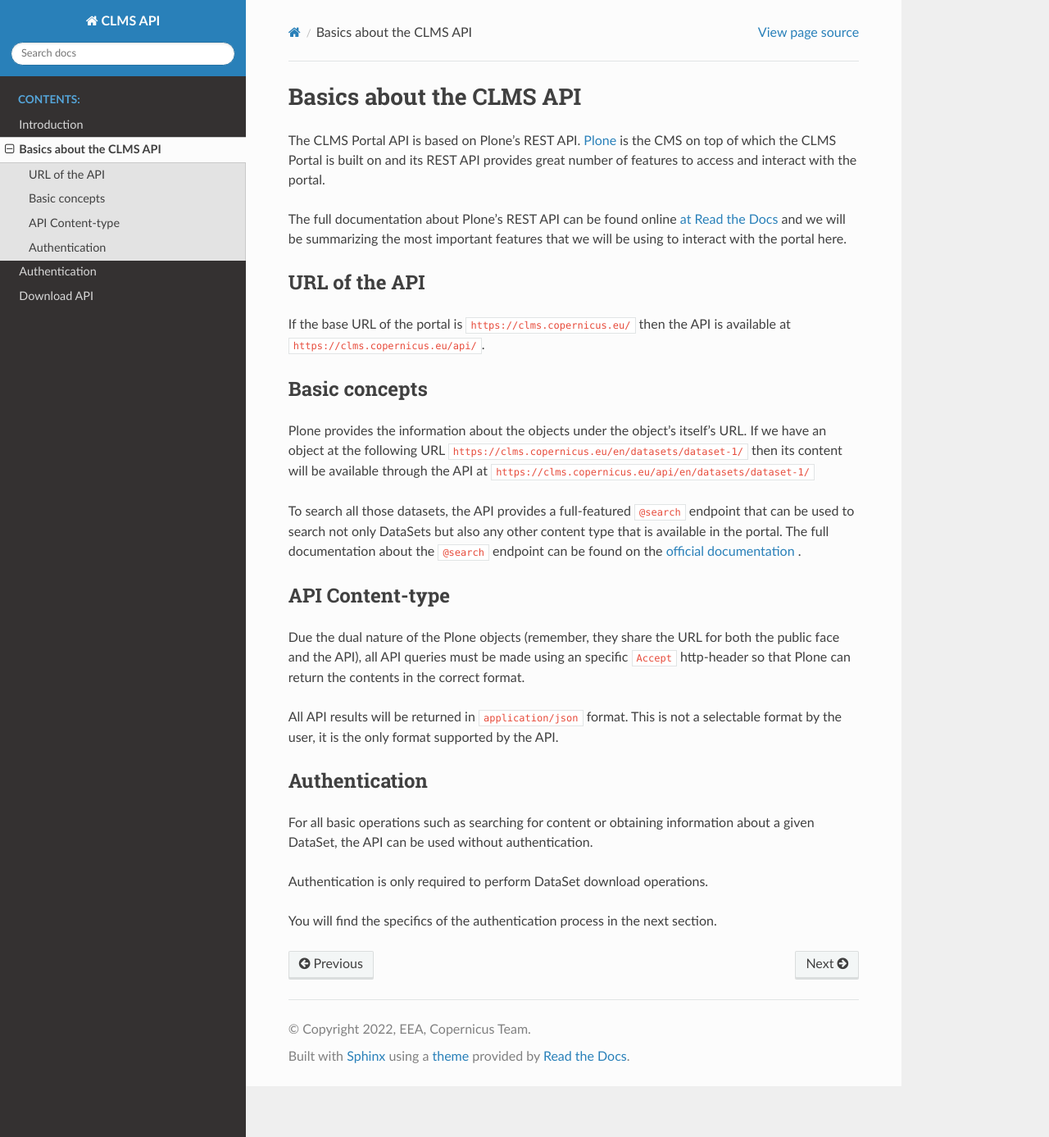
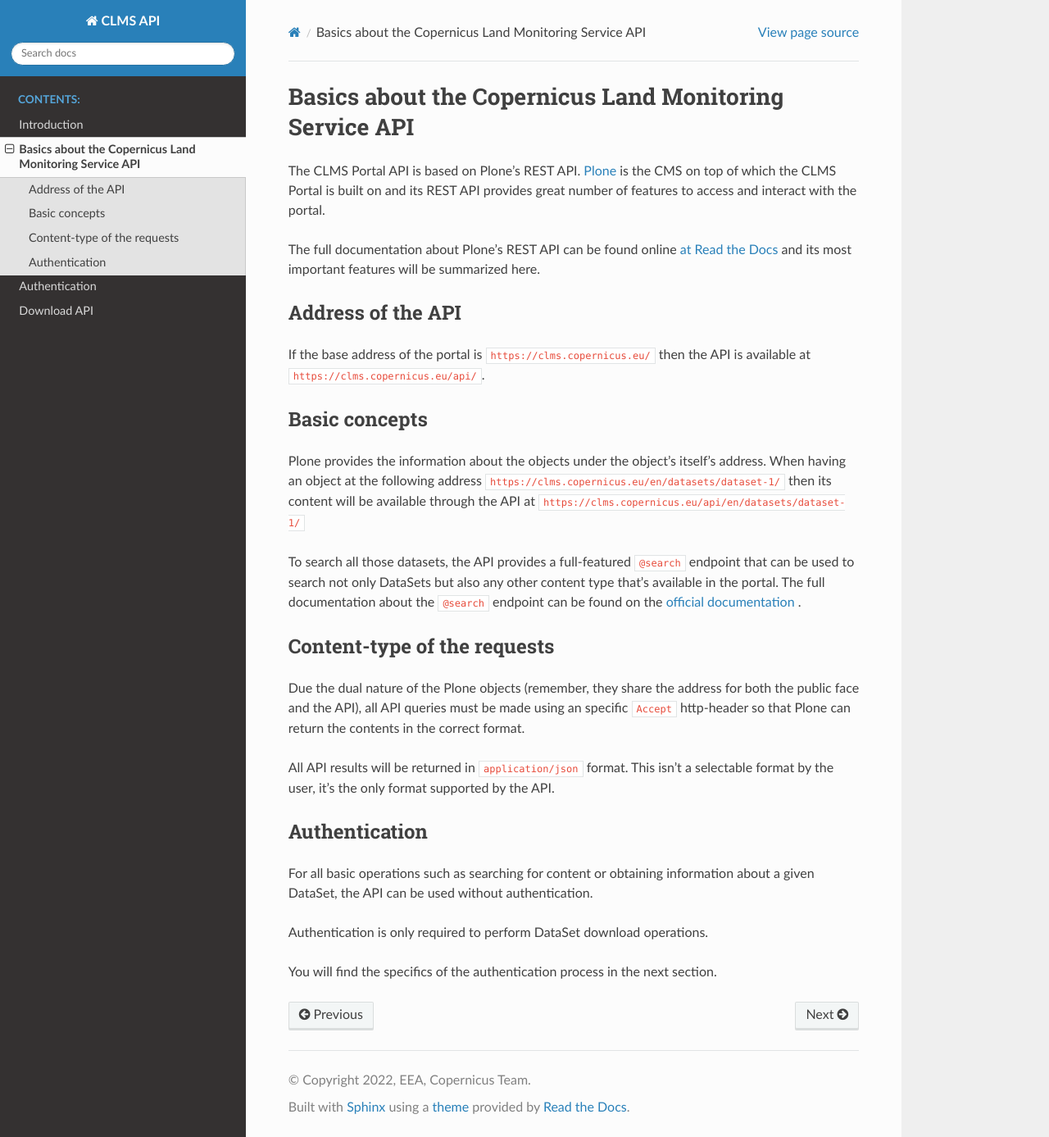
Before and after one commit to eea/clms-api-docs, a Sphinx documentation site: the page built from source/basic.md, in a window 1280 px wide and 1387 px high. Shown: the whole window at 82% size. Built offline with Sphinx 7.4.7 and the Read the Docs theme 2.0.0, drawn with Linux system fonts in a browser that asks for light colours.

Commit message:
style changes

````diff
--- a/source/authentication.md
+++ b/source/authentication.md
@@ -10,7 +10,7 @@
 
 That's why all users wanting to use the API, need to create specific API tokens to communicate with the API.
 
-Here we will explain all the steps needed to create and use such tokens.
+Here you will find all the steps needed to create and use such tokens.
 
 The use of API authentication flow involves four steps:
 
@@ -25,7 +25,7 @@
     :alt: Register/Login link
 ```
 
-## Login in the CLMS portal
+## Login in the Copernicus Land Monitoring Service portal
 
 Using the `Register/Login` button in the top green bar of the portal, the user will be redirected to EU Login where he can login or register a new account.
 
@@ -40,7 +40,7 @@
     :alt: Register/Login with user name
 ```
 
-## Create API Tokens
+## Create authentication tokens
 
 Clicking on this name in the top green bar, the user will be redirected to his profile page where he can fill the profile form and also can access to some other options reserved for logged-in users.
 
@@ -68,8 +68,7 @@
     :alt: Access API Tokens section.
 ```
 
-It is very important to note that token details will be shown just once and just in this moment. The user will need to follow the details
-and copy the token details to a file, in order to use the token in the future.
+It's important to note that token details will be shown just once and just in this moment. The user will need to follow the details and copy the token details to a file to use the token in the future.
 
 A service key looks like this (this specific token is revoked and no actions can be performed with it):
 
@@ -149,7 +148,7 @@
    :language: http
 ```
 
-## Use the access token to authentication requests.
+## Use the access token to authentication requests
 
 The client can then use the access token to authenticate requests. The token needs to be sent in the HTTP `Authorization` header as a `Bearer` token, as follows:
 
@@ -163,6 +162,6 @@
 
 The client should, instead of trying to predict access token expiration, just anticipate the case that authentication using an existing token will fail (because the token expired), and then perform the necessary steps to obtain a new token.
 
-To accomplish this, it is recommended to delegate all the requests a client application wants to make to a class that expects an `Access token expired` response as described above, and obtains a new token if necessary. The failed request that lead to the error response then needs to be re-dispatched with its original parameters, but the new token in the `Authorization` header.
+To accomplish this, it's recommended to delegate all the requests a client application wants to make to a class that expects an `Access token expired` response as described above, and obtains a new token if necessary. The failed request that lead to the error response then needs to be re-dispatched with its original parameters, but the new token in the `Authorization` header.
 
 Care needs to be taken to not include an expired token (or any `Authorization` header for that matter) with the requests to the token endpoint when obtaining a new token.
--- a/source/basic.md
+++ b/source/basic.md
@@ -1,30 +1,29 @@
-# Basics about the CLMS API
+# Basics about the Copernicus Land Monitoring Service API
 
 The CLMS Portal API is based on Plone's REST API. [Plone](https://plone.org) is the CMS on top of which
 the CLMS Portal is built on and its REST API provides great number of features to access and interact
 with the portal.
 
 The full documentation about Plone's REST API can be found online [at Read the Docs](https://plonerestapi.readthedocs.io/en/latest/)
-and we will be summarizing the most important features that we will be using to interact with the portal
-here.
+and its most important features will be summarized here.
 
-## URL of the API
+## Address of the API
 
-If the base URL of the portal is `https://clms.copernicus.eu/` then the API is available at `https://clms.copernicus.eu/api/`.
+If the base address of the portal is `https://clms.copernicus.eu/` then the API is available at `https://clms.copernicus.eu/api/`.
 
 ## Basic concepts
 
-Plone provides the information about the objects under the object's itself's URL. If we have an object at the following URL `https://clms.copernicus.eu/en/datasets/dataset-1/` then its content will be available through the API at `https://clms.copernicus.eu/api/en/datasets/dataset-1/`
+Plone provides the information about the objects under the object's itself's address. When having an object at the following address `https://clms.copernicus.eu/en/datasets/dataset-1/` then its content will be available through the API at `https://clms.copernicus.eu/api/en/datasets/dataset-1/`
 
 To search all those datasets, the API provides a full-featured `@search` endpoint that can be used to search not only DataSets but also
-any other content type that is available in the portal. The full documentation about the `@search` endpoint can be found on the [official documentation](https://plonerestapi.readthedocs.io/en/latest/searching.html) .
+any other content type that's available in the portal. The full documentation about the `@search` endpoint can be found on the [official documentation](https://plonerestapi.readthedocs.io/en/latest/searching.html) .
 
-## API Content-type
+## Content-type of the requests
 
-Due the dual nature of the Plone objects (remember, they share the URL for both the public face and the API), all API queries must be made
+Due the dual nature of the Plone objects (remember, they share the address for both the public face and the API), all API queries must be made
 using an specific `Accept` http-header so that Plone can return the contents in the correct format.
 
-All API results will be returned in `application/json` format. This is not a selectable format by the user, it is the only format supported by the API.
+All API results will be returned in `application/json` format. This isn't a selectable format by the user, it's the only format supported by the API.
 
 ## Authentication
 
````
Also changed, not shown: other parts of source/authentication.md (+2 -2 lines), source/download.md (+17 -18 lines).
